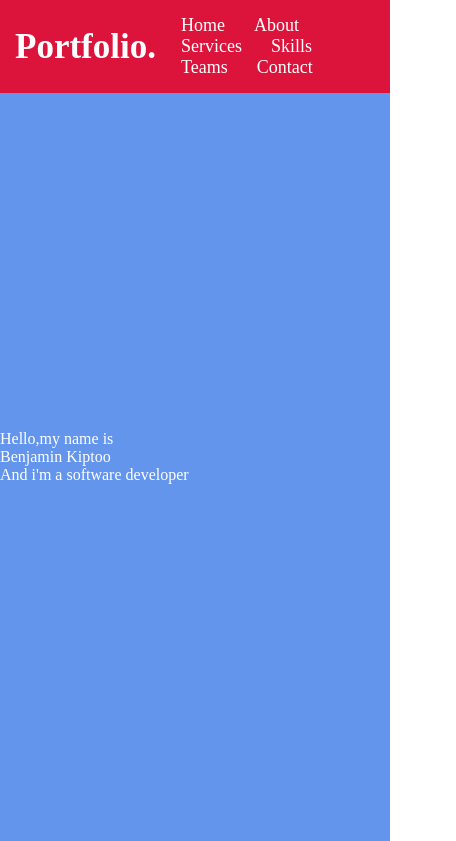
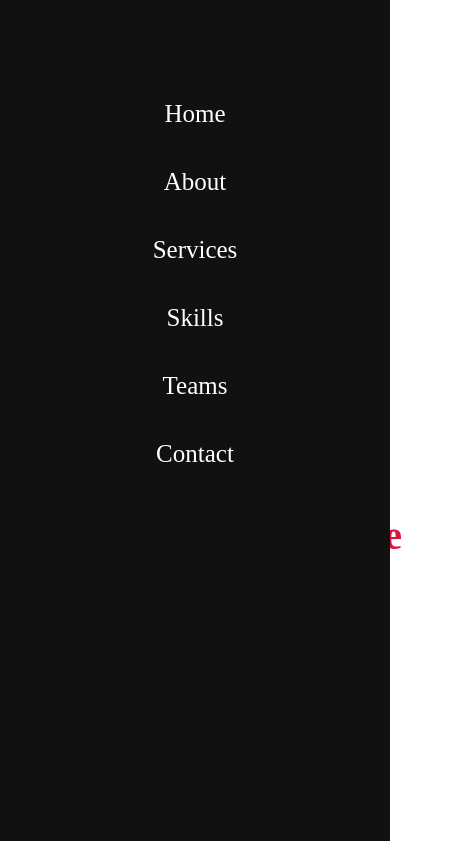
Before and after one commit to BenjaminKiptoo/portfolio, a plain HTML site: page index.html in a window 390 px wide. Shown: the top 841 px of the page, 456 px wide, since content can reach past the window. Drawn offline with nearby package versions, Linux system fonts and the light colour scheme.

Commit message:
home section styling partially done

```diff
--- a/index.html
+++ b/index.html
@@ -6,6 +6,7 @@
     <meta name="viewport" content="width=device-width, initial-scale=1.0">
     <title>My portfolio website</title>
     <link href="styles.css" rel="stylesheet" type="text/css">
+    <script src="https://code.jquery.com/jquery-3.5.1.min.js"></script>
 </head>
 <body>
     <nav class="navbar">
@@ -33,5 +34,11 @@
         </div>
     </div>
 </section>
+
+<p>
+    Lorem ipsum dolor sit amet consectetur adipisicing elit. Similique eius hic rem fuga. Sequi autem voluptate numquam vitae cum! Natus consectetur atque maxime eos veritatis magni non quidem facere animi mollitia? Corrupti quibusdam quis voluptate obcaecati ipsam numquam tempore neque a ullam officiis, ducimus natus nobis minus. Tempora, quisquam perspiciatis. Debitis neque aliquam commodi labore beatae minima sapiente rem omnis perspiciatis iste similique sequi eveniet fugit voluptatibus voluptas velit nulla eius, reprehenderit ut! Ipsam at, unde quia porro in itaque eos nihil commodi ab sunt aliquam consequuntur error optio quam veniam, praesentium facilis quaerat nulla autem excepturi nam, libero non! Minima saepe perspiciatis mollitia maiores facere vitae voluptates dolor debitis totam natus quis beatae, vero fugiat laboriosam. Totam ratione itaque mollitia, veniam minus autem atque animi! Praesentium sapiente assumenda iusto architecto labore soluta in numquam, rem aliquid ullam excepturi saepe quam porro et recusandae modi sunt corrupti magnam neque repudiandae dolorem facilis autem maxime. Sit voluptate laudantium aliquam numquam iste consequatur minus quia cumque. Quidem iusto nobis aliquid libero aut sapiente saepe commodi dolorum quaerat expedita sint, nemo laboriosam incidunt eum nam quae eos eligendi, animi hic harum soluta delectus nostrum illo? Fugiat blanditiis, eaque ut perferendis doloremque earum qui.
+</p>
+
+<script src="scripts.js"></script>
 </body>
 </html>
--- a/scripts.js
+++ b/scripts.js
@@ -0,0 +1,9 @@
+$(Document).ready(function(){
+    $(window).scroll(function(){
+        if(this.scroll > 20){
+            $('.navbar').addClass('sticky');
+        }else{
+            $('.navbar').removeClass('sticky');
+        }
+    })
+})
--- a/styles.css
+++ b/styles.css
@@ -9,10 +9,15 @@
 .navbar{
     position: fixed;
     width: 100%;
-    padding: 15px;
-    background: crimson;
+    padding: 30px;
+    /*background: crimson;*/
     top: 0;
     font-family: 'poppins' sans-serif;
+    transition: all 0.3s ease;
+}
+.navbar.sticky{
+    padding: 15px 0;
+    background: crimson;
 }
 .navbar .max-width{
     display: flex;
@@ -24,6 +29,9 @@
     font-size: 35px;
     font-weight: 600;
 }
+.navbar .logo a span{
+    color: crimson;
+}
 .navbar .menu li{
     list-style: none;
     display: inline-block;
@@ -33,8 +41,11 @@
     font-size: 18px;
     font-weight: 500;
     margin-left: 25px;
+    transition: color 0.3s ease;
 }
-
+.navbar .menu li a:hover{
+   color: crimson;
+}
 /*-------------------home section styling--------------*/
 .home{
     padding-top: 70px;
@@ -45,8 +56,48 @@
     min-height: 500px;
 }
 .max-width{
-    display: flex;
+    margin: auto 0 auto 40px;
+}
+.home .home-content .text-1{
+    font-size: 27px;
+}
+.home .home-content .text-2{
+    font-size: 75px;
+    font-weight: 600;
+    margin-left: 3px;
+}
+.home .home-content .text-3 {
+    font-size: 40px;
+    margin: 5px 0;
+}
+.home .home-content .text-3 span{
+    color: crimson;
+    font-weight: 650;
+}
 
-    align-items: center;
-    justify-content: space-between;
+
+/*responsive media*/
+@media (max-width: 900px){
+    .max-width{
+        padding: 0 50px;
+    }
+    .navbar .menu{
+        position: fixed;
+        height: 100vh;
+        width: 100%;
+        left: 0;
+        top: 0;
+        background: #111;
+        text-align: center;
+        padding-top: 80px;
+    }
+    .navbar .menu li{
+        display: block;
+    }
+    .navbar .menu li a{
+        display: inline-block;
+        margin: 20px 0;
+        font-size: 25px;
+
+    }
 }
```
Also changed, not shown: images/IMG-20220112-WA0013.jpg (added), 2 other files.
